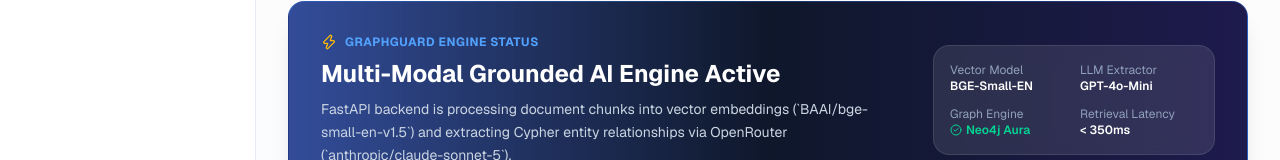
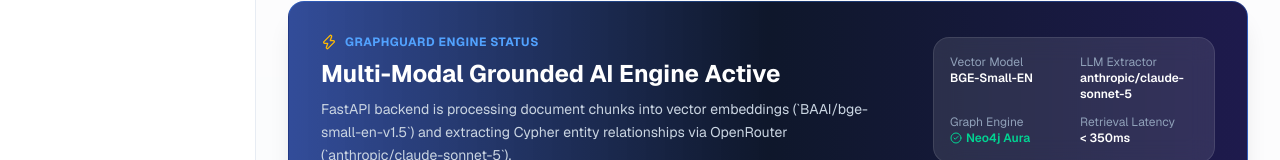
Before and after one commit to HarshKumarSahni/ComplianceGraphRAG, a Next.js app in the folder frontend/: page / in a window 1280 px wide. Shown: the part 432-592 px from the top of the page. Built offline with nearby package versions, Linux system fonts and the light colour scheme; no server answers.

Commit message:
change gpt to claud model

```diff
--- a/frontend/src/app/page.tsx
+++ b/frontend/src/app/page.tsx
@@ -222,7 +222,7 @@ export default function DashboardPage() {
                 </div>
                 <div>
                   <span className="text-slate-400 block">LLM Extractor</span>
-                  <span className="font-semibold text-white">GPT-4o-Mini</span>
+                  <span className="font-semibold text-white">anthropic/claude-sonnet-5</span>
                 </div>
                 <div>
                   <span className="text-slate-400 block">Graph Engine</span>
```
